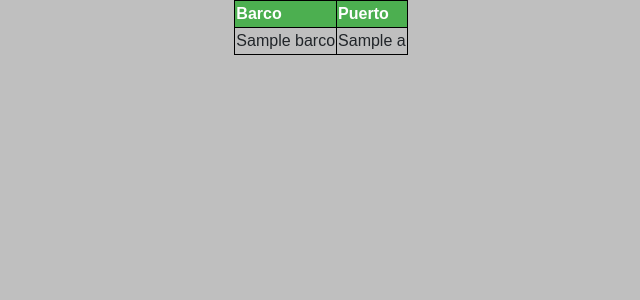
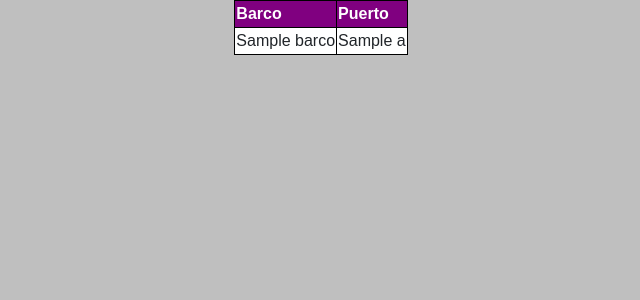
Before and after one commit to JadrinaDA/BDD_Grupo53, a PHP site: page /consultas/consulta_atraque.php in a window 1280 px wide. Shown: the top 300 px of the page, without its empty margins (319-959 px from the left). Run offline with PHP 8.4, Linux system fonts and the light colour scheme; tables that the repository leaves empty or names only in its code hold one stand-in row (values such as "Sample post"); data that the repository does not hold is empty; some libraries are stand-ins or nearby versions.

Commit message:
trying out some new colors

```diff
--- a/Sites/main.css
+++ b/Sites/main.css
@@ -24,11 +24,12 @@ table, th, td {
 }
 
 th {
-  background-color: #4CAF50;
+  background-color: purple;
   color: white;
 }
 
 table {
     margin-left:auto;
     margin-right:auto;
+    background-color: white;
   }
```
